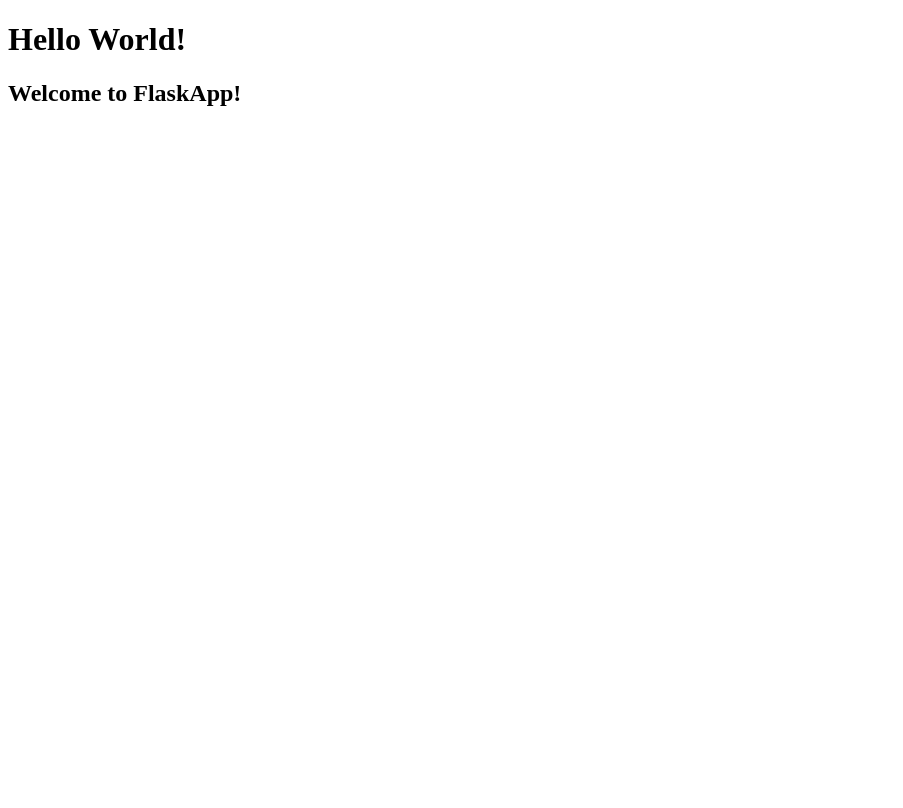
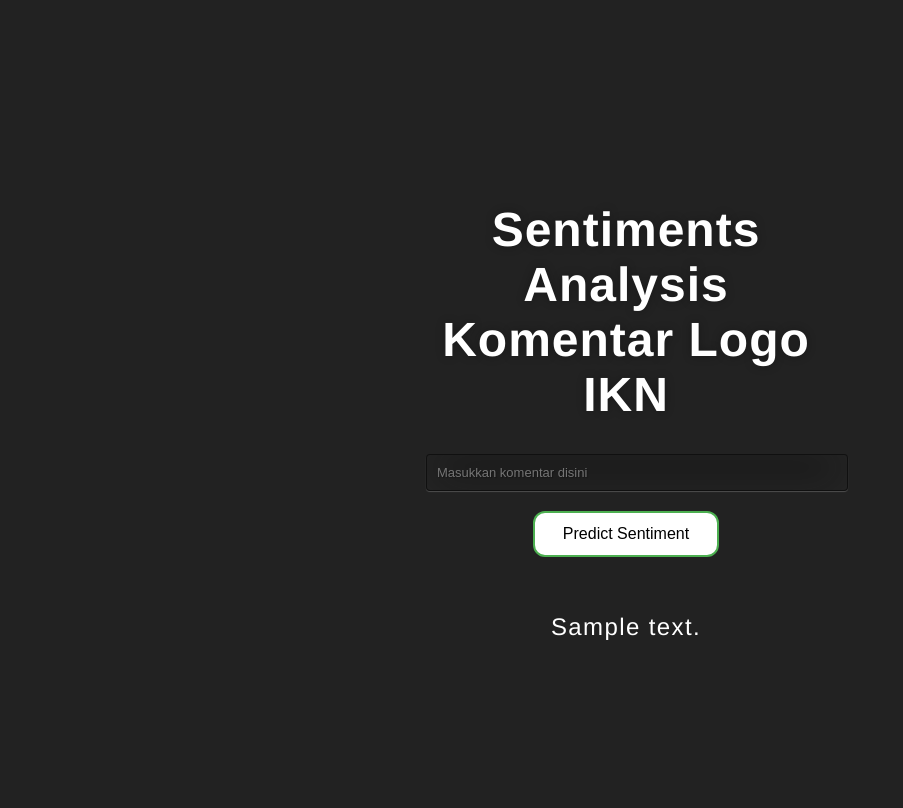
Before and after one commit to GEMASTIK-SentimentAnalysisLogoIKN/SentimentAnalysisIKNLogo, a Flask app: template templates/index.html in a window 1280 px wide. Shown: the whole page, without its empty margins (0-903 px from the left). Before the commit the page ends 106 px from the top, so only its background shows below. Run offline with Flask 3, Linux system fonts and the light colour scheme; the template is opened without the code that fills it: most values are stand-ins (such as "Sample title", 1, 10 or a date in 2020).

Commit message:
style template

```diff
--- a/app.py
+++ b/app.py
@@ -6,6 +6,9 @@ app = Flask(__name__)
 def homepage():
     return render_template('index.html')
 
+@app.route('/predict',methods=['POST'])
+def predict():
+    return render_template('index.html', prediction_text='The predicted value is 0.0')
 
 if __name__ == "__main__":
     app.run()
--- /dev/null
+++ b/static/css/style.css
@@ -0,0 +1,60 @@
+@import url(https://fonts.googleapis.com/css?family=Open+Sans);
+
+html { width: 100%; height:100%; overflow:hidden; }
+
+body {
+	width: 100%;
+	height:100%;
+	font-family: 'Helvetica';
+	background: #000;
+	color: #fff;
+	font-size: 24px;
+	text-align:center;
+	letter-spacing:1.4px;
+
+}
+.predict {
+	position: absolute;
+	top: 40%;
+	left: 45%;
+	margin: -150px 0 0 -150px;
+	width:400px;
+	height:400px;
+}
+
+.predict h1 { color: #fff; text-shadow: 0 0 10px rgba(0,0,0,0.3); letter-spacing:1px; text-align:center; }
+
+input {
+	width: 100%;
+	margin-bottom: 10px;
+	background: rgba(0,0,0,0.3);
+	border: none;
+	outline: none;
+	padding: 10px;
+	font-size: 13px;
+	color: #fff;
+	text-shadow: 1px 1px 1px rgba(0,0,0,0.3);
+	border: 1px solid rgba(0,0,0,0.3);
+	border-radius: 4px;
+	box-shadow: inset 0 -5px 45px rgba(100,100,100,0.2), 0 1px 1px rgba(255,255,255,0.2);
+	-webkit-transition: box-shadow .5s ease;
+	-moz-transition: box-shadow .5s ease;
+	-o-transition: box-shadow .5s ease;
+	-ms-transition: box-shadow .5s ease;
+	transition: box-shadow .5s ease;
+}
+.button-submit {
+	background-color: white;
+  color: black;
+  border: 2px solid #4CAF50;
+  padding: 12px 28px;
+  font-size: 16px;
+  border-radius: 12px;
+  transition-duration: 0.4s;
+  margin-top: 10px;
+}
+.button-submit:hover{
+	background-color: #4CAF50; /* Green */
+  color: white;
+  cursor: pointer;
+}
--- a/templates/index.html
+++ b/templates/index.html
@@ -1,11 +1,31 @@
 <!DOCTYPE html>
-<html lang="en">
+<html >
 <head>
-    <meta charset="UTF-8">
-    <title>FlaskApp</title>
+  <meta charset="UTF-8">
+  <title>Sentiment Analysis</title>
+  <link href='https://fonts.googleapis.com/css?family=Pacifico' rel='stylesheet' type='text/css'>
+<link href='https://fonts.googleapis.com/css?family=Arimo' rel='stylesheet' type='text/css'>
+<link href='https://fonts.googleapis.com/css?family=Hind:300' rel='stylesheet' type='text/css'>
+<link href='https://fonts.googleapis.com/css?family=Open+Sans+Condensed:300' rel='stylesheet' type='text/css'>
+<link rel="stylesheet" href="{{ url_for('static', filename='css/style.css') }}">
+
 </head>
-<body>
-    <h1>Hello World!</h1>
-    <h2>Welcome to FlaskApp!</h2>
+
+<body style="background: #222;">
+ <div class="predict">
+	<h1>Sentiments Analysis Komentar Logo IKN</h1>
+
+     <!-- Main Input For Receiving Query to our ML -->
+
+    <form action="{{ url_for('predict')}}" method="post">
+        <input type="text" name="komen" placeholder="Masukkan komentar disini" required="required" />
+        <button type="submit" class="button-submit">Predict Sentiment</button>
+    </form>
+
+   <br>
+   <br>
+   {{ prediction_text }}
+
+ </div>
 </body>
 </html>
```
Also changed, not shown: static/style.css (deleted).
